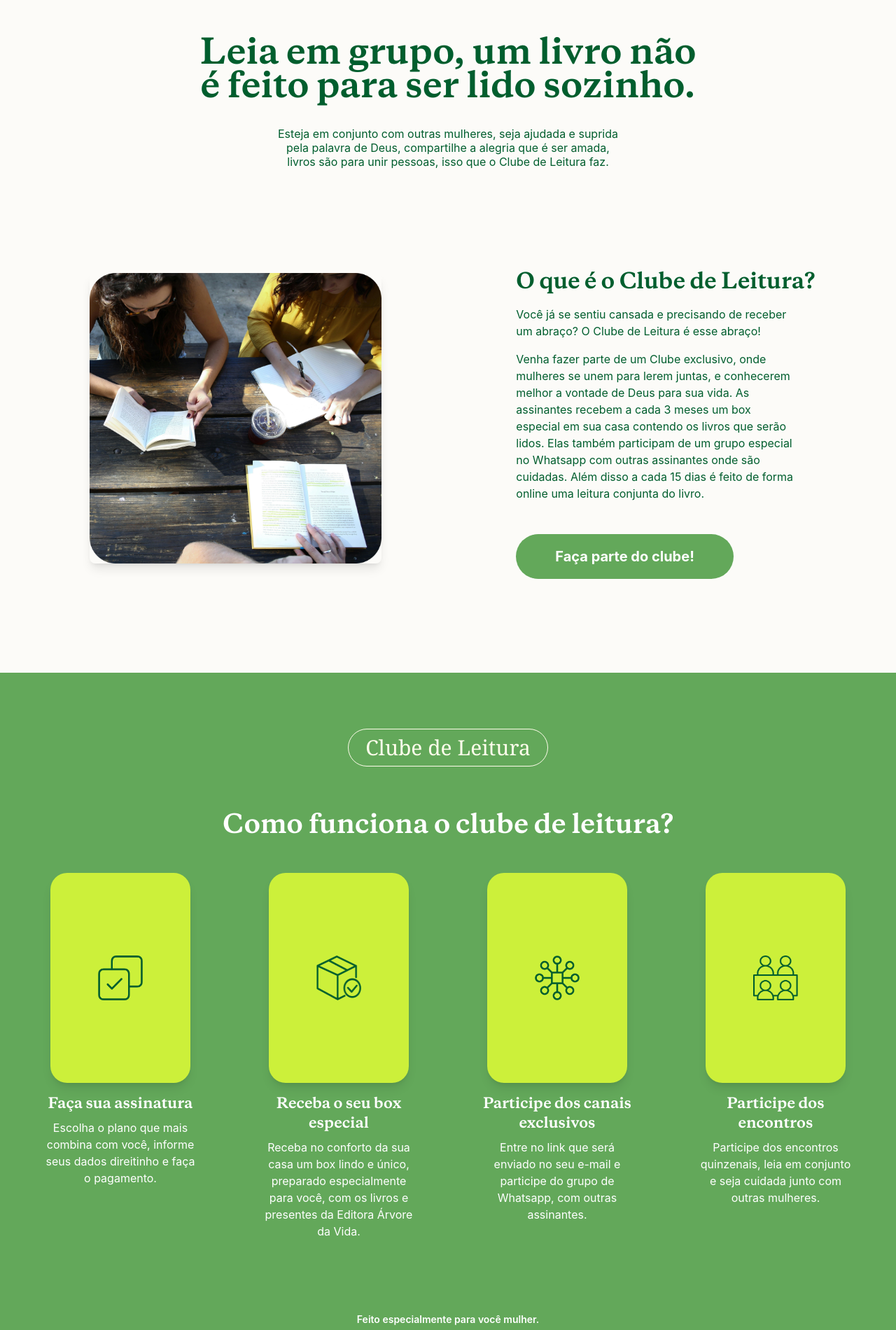
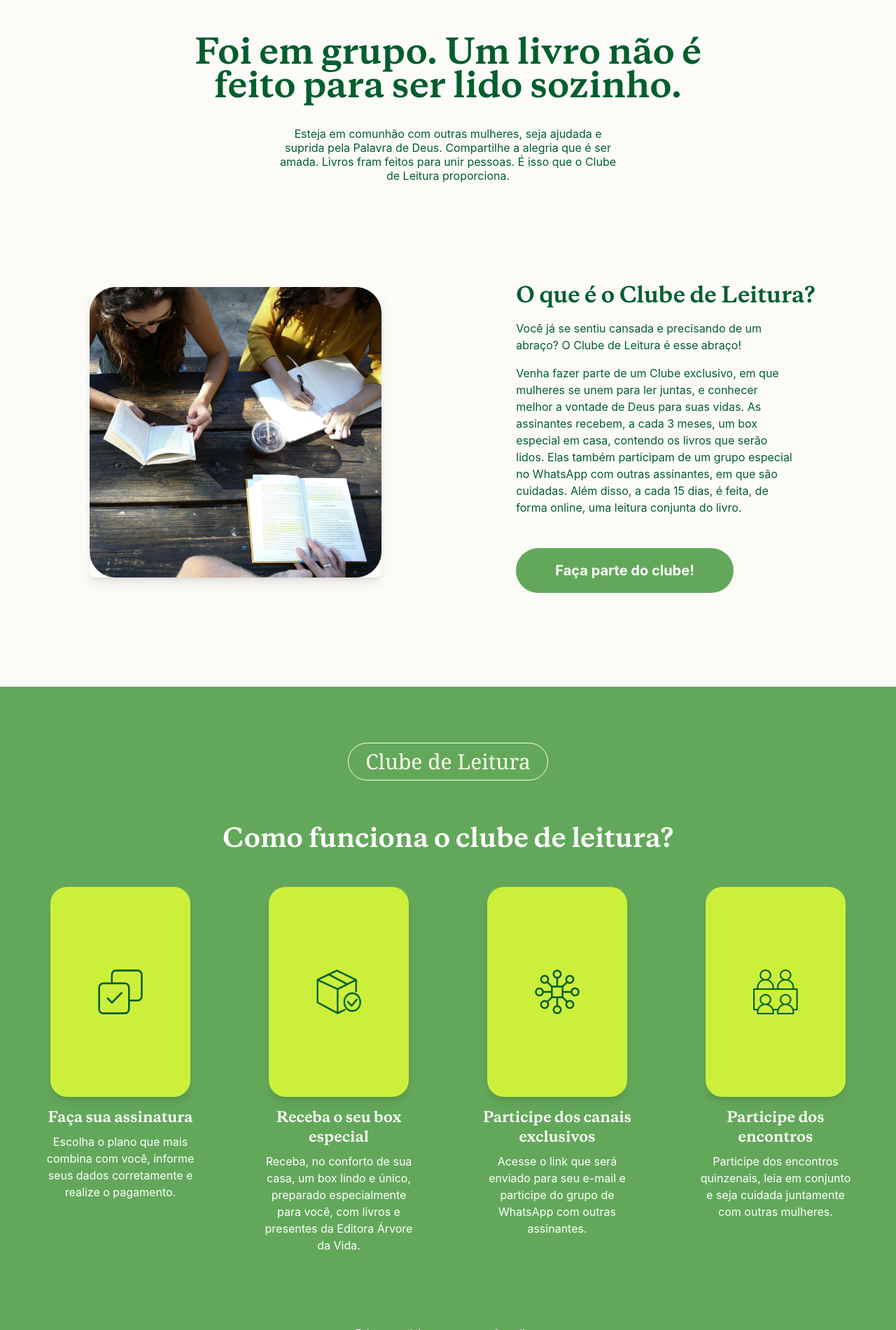
Before and after one commit to MiguelPacheco7/Clube-de-Leitura---Editora-rvore-da-Vida-, a website: page index.html in a window 1280 px wide. Shown: the part 900-2800 px from the top of the page at 70% size. Drawn offline with nearby package versions, Linux system fonts and the light colour scheme; a script that the page names is missing.

Commit message:
Eighth Commit

```diff
--- a/index.html
+++ b/index.html
@@ -79,10 +79,10 @@
                     <h1 class="font-bold custom-dark-green-text mb-6" style="line-height: 2.3;">
                         <span class="text-3xl md:text-5xl">Feito especialmente</span><br>
                         <span class="text-3xl md:text-5xl">para cuidar de você</span><br>
-                        <span class="text-3xl md:text-5xl">e te aproximar da</span><br>
+                        <span class="text-3xl md:text-5xl">e aproximá-lo da</span><br>
                         <span class="text-3xl md:text-5xl">vontade de Deus.</span>
                     </h1>
-                    <p class="custom-dark-green-text max-w-md mx-auto md:mx-0 text-base leading-tight mb-8">Desfrute de um livro novo todo mês, junto de outras mulheres no Clube de Leitura exclusivo que a Editora Árvore da Vida trouxe para você mulher.</p>
+                    <p class="custom-dark-green-text max-w-md mx-auto md:mx-0 text-base leading-tight mb-8">Desfrute de um livro novo todo mês, junto a outras mulheres, no Clube de Leitura exclusivo que a Editora Árvore da Vida preparou especialmente para você, mulher.</p>
                     <a href="#" class="custom-green-button text-white font-bold py-3 px-8 md:py-4 md:px-10 rounded-full text-base md:text-xl inline-block">
                         Faça sua assinatura
                     </a>
@@ -97,10 +97,10 @@
             <div class="container mx-auto">
                 <div class="text-center justify-center mb-12 md:mb-36">
                     <h3 class="text-3xl md:text-5xl font-bold custom-dark-green-text md:max-w-[730px] mx-auto leading-tight">
-                        Leia em grupo, um livro não é feito para ser lido sozinho.
+                        Foi em grupo. Um livro não é feito para ser lido sozinho.
                     </h3>
                     <p class="custom-dark-green-text mt-4 md:mt-8 md:max-w-[500px] mx-auto leading-tight text-base">
-                        Esteja em conjunto com outras mulheres, seja ajudada e suprida pela palavra de Deus, compartilhe a alegria que é ser amada, livros são para unir pessoas, isso que o Clube de Leitura faz.
+                        Esteja em comunhão com outras mulheres, seja ajudada e suprida pela Palavra de Deus. Compartilhe a alegria que é ser amada. Livros fram feitos para unir pessoas. É isso que o Clube de Leitura proporciona.
                     </p>
                 </div>
                 <div class="flex flex-col md:flex-row items-center gap-12 md:gap-20 md:px-10 md:ml-14">
@@ -110,8 +110,8 @@
                     <div class="text-center md:text-left md:ml-28 md:w-1/2 md:mr-5">
                         <h3 class="text-2xl md:text-3xl font-bold custom-dark-green-text mb-4">O que é o Clube de Leitura?</h3>
                         <div class="max-w-md mx-auto md:mx-0 md:max-w-[400px]">
-                            <p class="custom-dark-green-text mb-4 text-base">Você já se sentiu cansada e precisando de receber um abraço? O Clube de Leitura é esse abraço!</p>
-                            <p class="custom-dark-green-text mb-10 md:mb-16 text-base">Venha fazer parte de um Clube exclusivo, onde mulheres se unem para lerem juntas, e conhecerem melhor a vontade de Deus para sua vida. As assinantes recebem a cada 3 meses um box especial em sua casa contendo os livros que serão lidos. Elas também participam de um grupo especial no Whatsapp com outras assinantes onde são cuidadas. Além disso a cada 15 dias é feito de forma online uma leitura conjunta do livro.</p>
+                            <p class="custom-dark-green-text mb-4 text-base">Você já se sentiu cansada e precisando de um abraço? O Clube de Leitura é esse abraço!</p>
+                            <p class="custom-dark-green-text mb-10 md:mb-16 text-base">Venha fazer parte de um Clube exclusivo, em que mulheres se unem para ler juntas, e conhecer melhor a vontade de Deus para suas vidas. As assinantes recebem, a cada 3 meses, um box especial em casa, contendo os livros que serão lidos. Elas também participam de um grupo especial no WhatsApp com outras assinantes, em que são cuidadas. Além disso, a cada 15 dias, é feita, de forma online, uma leitura conjunta do livro.</p>
                             <a href="#" class="custom-green-button text-white font-bold py-4 px-10 md:py-5 md:px-14 rounded-full text-lg md:text-xl w-full md:w-auto">Faça parte do clube!</a>
                         </div>
                     </div>
@@ -127,32 +127,32 @@
                     <div class="flex flex-col items-center">
                         <div class="custom-light-green-bg rounded-3xl shadow-lg w-[200px] h-[300px] flex items-center justify-center"><img src="/assets/Simbolos/Vector.png" class="w-16 h-16"></div>
                         <h3 class="text-xl font-bold mb-2 mt-4">Faça sua assinatura</h3>
-                        <p class="max-w-[220px] mx-auto text-base">Escolha o plano que mais combina com você, informe seus dados direitinho e faça o pagamento.</p>
+                        <p class="max-w-[220px] mx-auto text-base">Escolha o plano que mais combina com você, informe seus dados corretamente e realize o pagamento.</p>
                     </div>
                     <div class="flex flex-col items-center">
                         <div class="custom-light-green-bg rounded-3xl shadow-lg w-[200px] h-[300px] flex items-center justify-center"><img src="/assets/Simbolos/Vector (1).png" class="w-16 h-16"></div>
                         <h3 class="text-xl font-bold mb-2 mt-4">Receba o seu box especial</h3>
-                        <p class="max-w-[220px] mx-auto text-base">Receba no conforto da sua casa um box lindo e único, preparado especialmente para você, com os livros e presentes da Editora Árvore da Vida.</p>
+                        <p class="max-w-[220px] mx-auto text-base">Receba, no conforto de sua casa, um box lindo e único, preparado especialmente para você, com livros e presentes da Editora Árvore da Vida.</p>
                     </div>
                     <div class="flex flex-col items-center">
                         <div class="custom-light-green-bg rounded-3xl shadow-lg w-[200px] h-[300px] flex items-center justify-center"><img src="/assets/Simbolos/Vector (2).png" class="w-16 h-16"></div>
                         <h3 class="text-xl font-bold mb-2 mt-4">Participe dos canais exclusivos</h3>
-                        <p class="max-w-[220px] mx-auto text-base">Entre no link que será enviado no seu e-mail e participe do grupo de Whatsapp, com outras assinantes.</p>
+                        <p class="max-w-[220px] mx-auto text-base">Acesse o link que será enviado para seu e-mail e participe do grupo de WhatsApp com outras assinantes.</p>
                     </div>
                     <div class="flex flex-col items-center">
                         <div class="custom-light-green-bg rounded-3xl shadow-lg w-[200px] h-[300px] flex items-center justify-center"><img src="/assets/Simbolos/Vector (3).png" class="w-16 h-16"></div>
                         <h3 class="text-xl font-bold mb-2 mt-4">Participe dos encontros</h3>
-                        <p class="max-w-[220px] mx-auto text-base">Participe dos encontros quinzenais, leia em conjunto e seja cuidada junto com outras mulheres.</p>
+                        <p class="max-w-[220px] mx-auto text-base">Participe dos encontros quinzenais, leia em conjunto e seja cuidada juntamente com outras mulheres.</p>
                     </div>
                 </div>
             </div>
 
             <div class="pt-16 pb-20 px-6 lg:px-8 text-center mt-10">
-                <p class="text-sm font-semibold mb-2">Feito especialmente para você mulher.</p>
+                <p class="text-sm font-semibold mb-2">Feito especialmente para você, mulher.</p>
                 <h2 class="text-3xl font-bold mb-10">Vantagens do Clube de Leitura</h2>
                 <div class="flex flex-col md:flex-row items-start justify-center gap-8 mb-12 md:mb-16 max-w-5xl mx-auto">
-                    <p class="text-white text-center md:text-left text-base md:text-lg flex-1 md:pr-8 md:border-r md:border-custom-green-line">No Clube de Leitura da Editora Árvore da Vida, você terá um apoio emocional e espiritual, poderá desenvolver vínculos com outras mulheres, potencializando o seu crescimento espiritual e um desenvolvimento pessoal com propósito.</p>
-                    <p class="text-white text-center md:text-left text-base md:text-lg flex-1 md:pl-8 mt-4 md:mt-0">Um espaço seguro e acolhedor feito para que você se sinta confortável. Um Clube pensado para que você desenvolva sua fé, conheça mais da Palavra de Deus, junto de outras mulheres.</p>
+                    <p class="text-white text-center md:text-left text-base md:text-lg flex-1 md:pr-8 md:border-r md:border-custom-green-line">No Clube de Leitura da Editora Árvore da Vida, você terá um apoio emocional e espiritual, poderá desenvolver vínculos com outras mulheres, potencializando seu crescimento espiritual e seu desenvolvimento pessoal com propósito.</p>
+                    <p class="text-white text-center md:text-left text-base md:text-lg flex-1 md:pl-8 mt-4 md:mt-0">Um espaço seguro e acolhedor, feito para que você se sinta confortável. Um Clube pensado para que você desenvolva sua fé e conheça mais da Palavra de Deus junto de outras mulheres.</p>
                 </div>
                 <div class="mb-16 md:mb-32">
                     <a href="#" class="bg-[#CCF03A] text-[#005E2E] font-bold py-4 px-10 rounded-full text-lg md:text-xl inline-block w-full sm:w-auto">Faça sua assinatura</a>
@@ -164,7 +164,7 @@
             <div class="absolute top-0 left-0 w-full h-[100px] md:h-[290px] bg-[#63A85A] z-0" style="margin-top: -1px;"></div>
 
             <div class="relative z-10 max-w-4xl mx-auto -mt-16 md:-mt-[125px] rounded-2xl overflow-hidden shadow-xl">
-                <div class="relative pb-[56.25%] overflow-hidden" id="video-container"> <iframe class="absolute inset-0 w-full h-full bg-black" src="https://www.youtube.com/embed/hAx4Lql_-VI?si=cNqMRrxKWLWogEp5" title="YouTube video player" frameborder="0" allow="accelerometer; autoplay; clipboard-write; encrypted-media; gyroscope; picture-in-picture; web-share" referrerpolicy="strict-origin-when-cross-origin" allowfullscreen></iframe>
+                <div class="relative pb-[56.25%] overflow-hidden" id="video-container"> <iframe class="absolute inset-0 w-full h-full bg-black" src="https://www.youtube.com/embed/QQ7ymGwfnWs?si=c7EMc6w_p0lmes_n" title="YouTube video player" frameborder="0" allow="accelerometer; autoplay; clipboard-write; encrypted-media; gyroscope; picture-in-picture; web-share" referrerpolicy="strict-origin-when-cross-origin" allowfullscreen></iframe>
                     <div class="absolute inset-0 cursor-pointer z-20" id="video-overlay"></div>
                 </div>
             </div>
```
Also changed, not shown: text.html (+14 -14 lines), styles/output.css.
